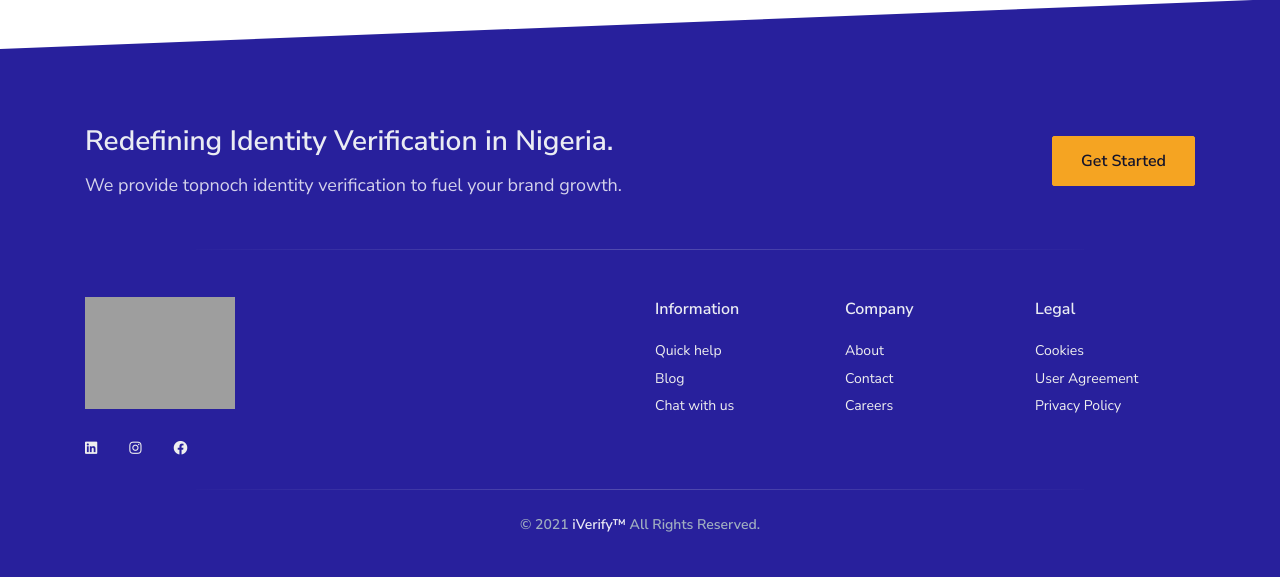
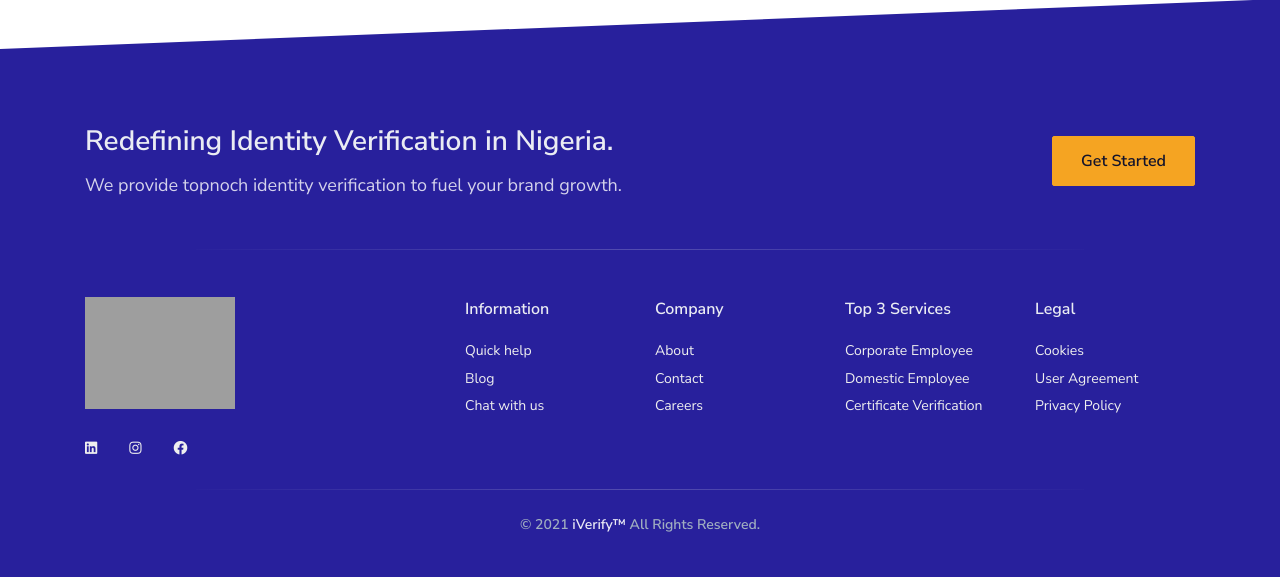
Before and after one commit to iverifyng/web, a PHP site: page /web/index.php in a window 1280 px wide. Shown: the part 4567-5144 px from the top of the page. Run offline with PHP 8.4, Linux system fonts and the light colour scheme; some libraries are stand-ins or nearby versions; grey boxes are pictures that could not be loaded.

```diff
--- a/components/footer.php
+++ b/components/footer.php
@@ -27,6 +27,7 @@
                             <li class=nav-item><a class=nav-link href=https://facebook.com/iverifyng-110319737124766/ target=_blank><i class="fab fa-facebook"></i></a></li>
                         </ul>
                     </div>
+
                     <div class="col-lg-2 col-6 col-sm-4 ml-lg-auto mb-5 mb-lg-0">
                         <h6 class="heading mb-3">Information</h6>
                         <ul class=list-unstyled>
@@ -35,6 +36,7 @@
                             <li><a href=# onclick="tidioChatApi.open();">Chat with us</a></li>
                         </ul>
                     </div>
+
                     <div class="col-lg-2 col-6 col-sm-4 mb-5 mb-lg-0">
                         <h6 class="heading mb-3">Company</h6>
                         <ul class=list-unstyled>
@@ -43,6 +45,16 @@
                             <li><a href=careers>Careers</a></li>
                         </ul>
                     </div>
+
+                    <div class="col-lg-2 col-6 col-sm-4 ml-lg-auto mb-5 mb-lg-0">
+                        <h6 class="heading mb-3">Top 3 Services</h6>
+                        <ul class=list-unstyled>
+                            <li><a href=corporate-employee>Corporate Employee</a></li>
+                            <li><a href=domestic-employee>Domestic Employee</a></li>
+                            <li><a href=certificate-verification>Certificate Verification</a></li>
+                        </ul>
+                    </div>
+
                     <div class="col-lg-2 col-6 col-sm-4 mb-5 mb-lg-0">
                         <h6 class="heading mb-3">Legal</h6>
                         <ul class=list-unstyled>
```
